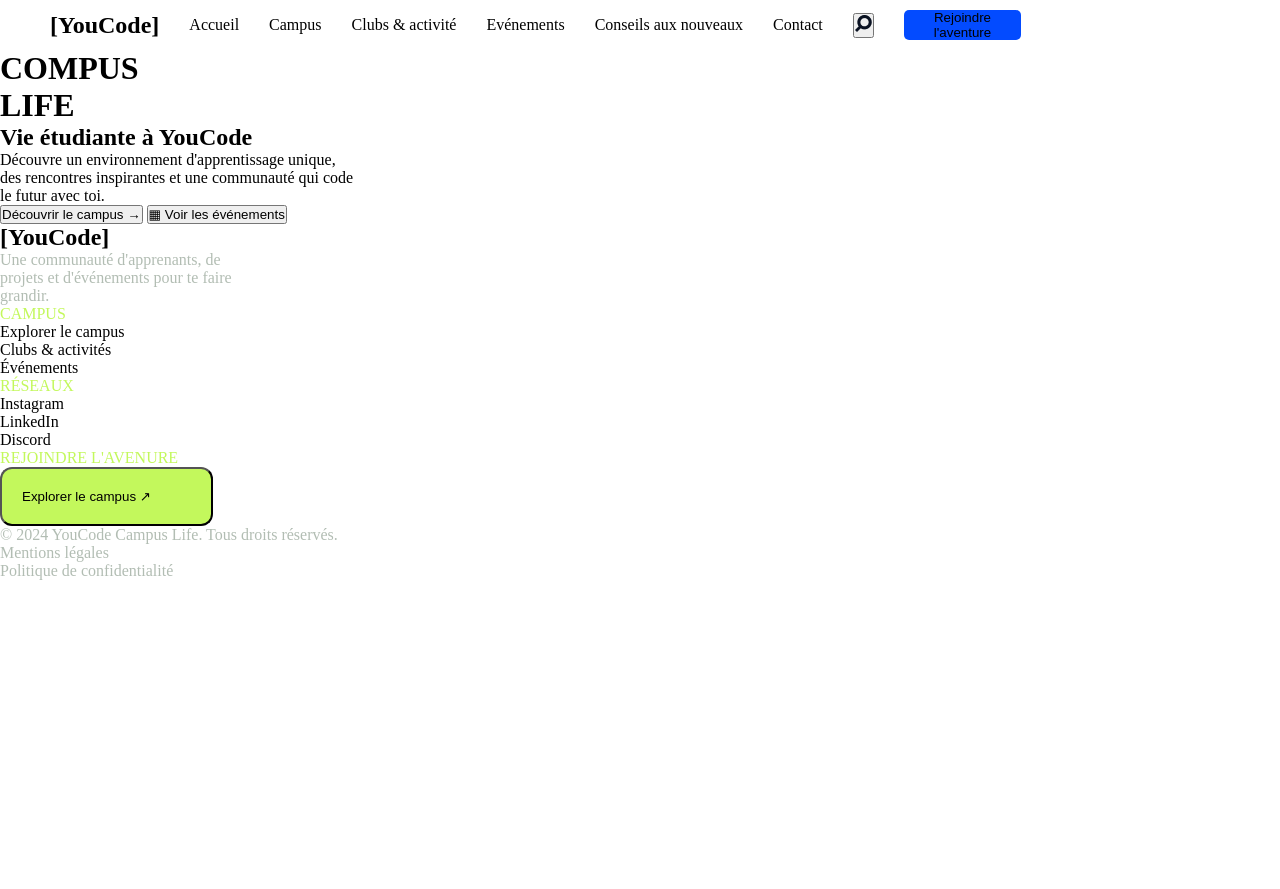
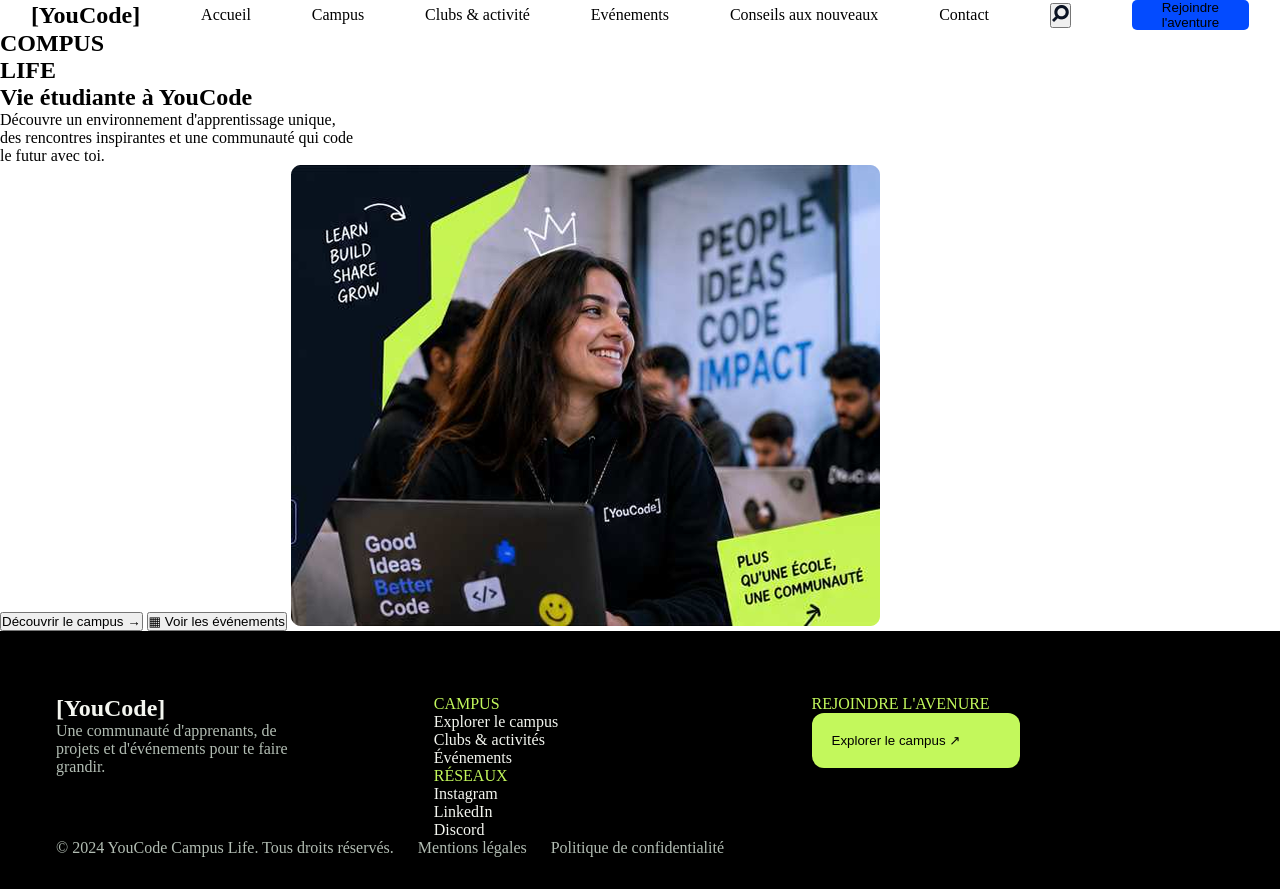
Before and after one commit to jarry-saida/Compus_Life, a plain HTML site: page index.html in a window 1280 px wide. Before the commit the page ends 800 px from the top, so only its background shows below. Drawn offline with Linux system fonts and the light colour scheme.

Commit message:
ajouter footer et style.css

```diff
--- a/index.html
+++ b/index.html
@@ -24,18 +24,24 @@
             </nav>
         </header>
         <main>
-            <span>
-                <h1>COMPUS<br>LIFE</h1>
-                <h2>Vie étudiante à YouCode</h2>
-                <p>Découvre un environnement d'apprentissage unique,<br>des rencontres inspirantes et une communauté qui code <br> le futur avec toi.</p>
-                <button>Découvrir le campus &rarr;</button>
-                <button>▦  Voir les événements</button>
-            </span>
+            <section class="hero">
+                <div>
+                    <h1>COMPUS<br>LIFE</h1>
+                    <h2>Vie étudiante à YouCode</h2>
+                    <p>Découvre un environnement d'apprentissage unique,<br>des rencontres inspirantes et une communauté qui code <br> le futur avec toi.</p>
+                    <button>Découvrir le campus &rarr;</button>
+                    <button>▦  Voir les événements</button>
+                </div>
+                <div>
+                    <img src="assets/Images/Photo · Vie étudiante.png" alt="">
+                </div>
+            </section>
+
         </main>
         <footer>
-            <span>
+            <div>
                 <section>
-                    <h1>[YouCode]</h1>
+                    <h1 class="lastlogo">[YouCode]</h1>
                     <p class="paragraphe">Une communauté d'apprenants, de <br> projets et d'événements pour te faire <br> grandir.</p>
                 </section>
                 <section>
@@ -60,12 +66,12 @@
                     <p class="titre">REJOINDRE L'AVENURE</p>
                     <button class="Explorer">Explorer le campus ↗</button>
                 </section>
-            </span>
-            <span class="paragraphe">
+            </div>
+            <div class="paragraphe" id="lastparagraphe">
                 <p>© 2024 YouCode Campus Life. Tous droits réservés.</p>
                 <p>Mentions légales</p>
                 <p>Politique de confidentialité</p>
-            </span>
+            </div>
         </footer>
     </body>
 </html>
--- a/style.css
+++ b/style.css
@@ -8,13 +8,18 @@
 
 
 header {
-    display: flex;
+    white-space: nowrap;
+    /* position: fixed; */
+    /* display: flex;
     justify-content: space-between;
     align-items: center;
     background-color:white;
-    padding: 10px 50px 10px 50px;
+    padding: 10px 50px 10px 50px; */
 }
+.hero{
+    display: inline-block;
 
+}
 nav {
     display: flex;
     align-items: center;
@@ -41,19 +46,72 @@ a:active{
     width: 260;
     height: 63;
     border-radius: 12px;
+    border: #C3F85C;
     padding: 20px 60px 20px 20px ;
 }
 footer{
-    display: inline;
-    justify-content: space-around;
-    /* background-color: black; */
+    white-space: nowrap;
+    width: 1024;
+    height: 283;
+    padding: 64px 56px  32px 56px;
+    /* justify-content: space-around; */
+
+    background-color: black;
 }
+
+/* gap: 48px;
+angle: 0 deg;
+opacity: 1; */
+
+
+
+
 .titre{
     color: #C3F85C;
 }
 .paragraphe{
     color: #B2BDB3;
 }
+div{
+    display: inline;
+}
+#lastparagraphe{
+    white-space: nowrap;
+}
+.lastlogo{
+    color: #F4F6F0;
+}
+dt{
+    color: #F4F6F0;
+}
+footer a {
+    display: inline-block;
+    /* width: 30%; */
+}
+footer > div:first-child > section {
+    display: inline-block;
+    vertical-align: top;
+    width: 32%;
+}
+#lastparagraphe {
+    display: block;
+}
+#lastparagraphe p {
+    display: inline-block;
+    vertical-align: top;
+    margin-right: 20px; }
+
+
+
+
+
+
+
+
+/* footer > span {
+    display: block;
+} */
+
 
                /* <h1 style="display: inline-block; margin-left: 20px; margin-right: 20px;">[YouCode]</h1>
                 <button style="display: inline-block; margin-right: 20px;" class="btn-Accueil">Accueil</button>
```
Also changed, not shown: assets/Images/Photo · Vie étudiante.png (added).
